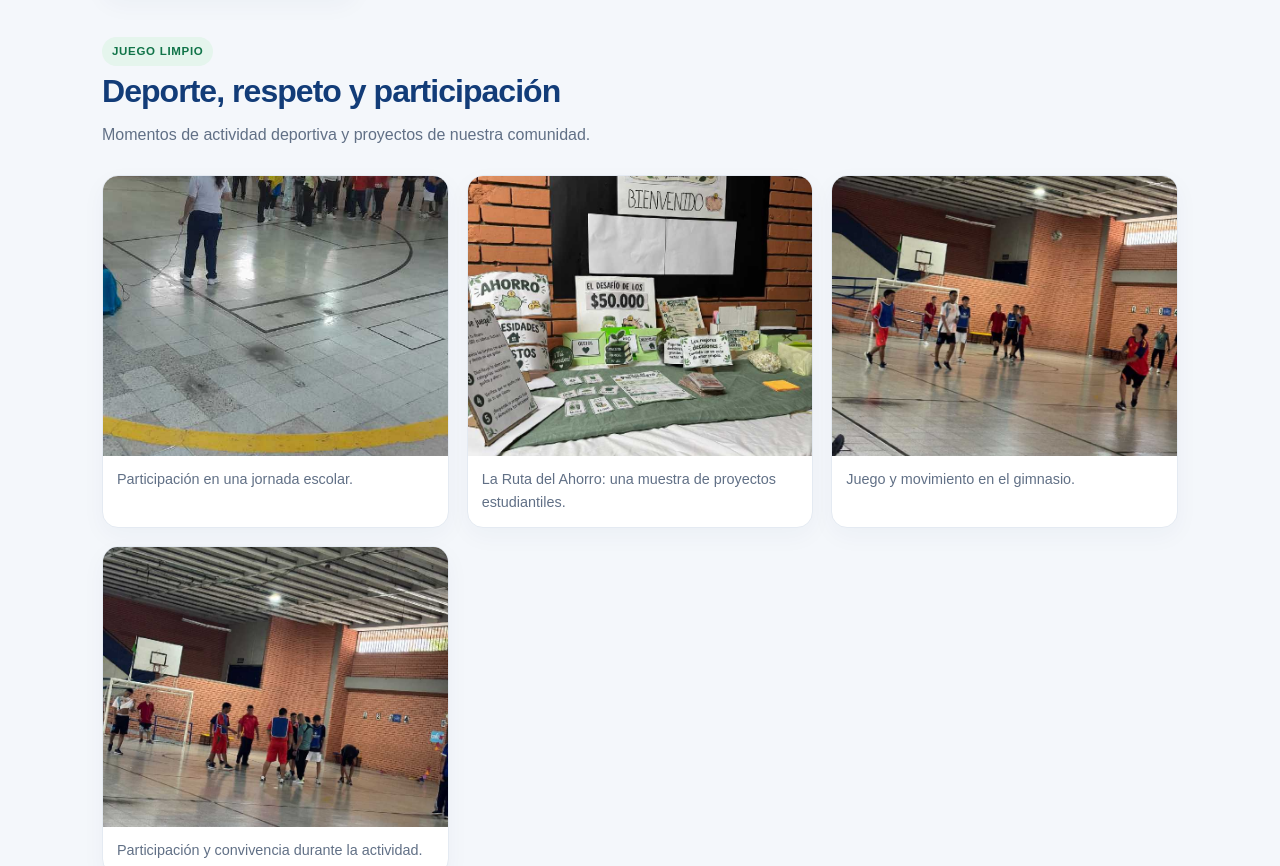
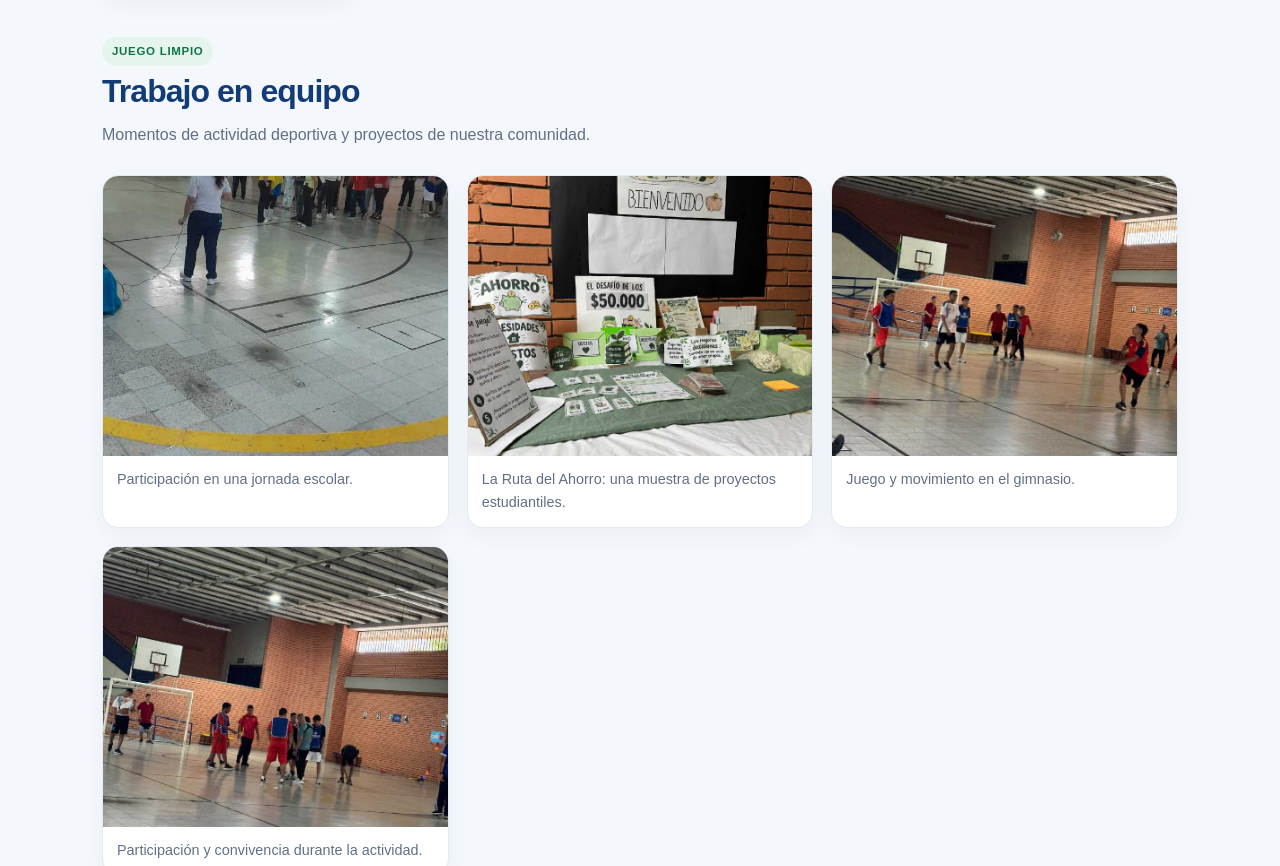
Before and after one commit to Juventud0/A-pe-nco-comfand-, a plain HTML site: page index.html in a window 1280 px wide. Shown: the part 2871-3737 px from the top of the page. Drawn offline with Linux system fonts and the light colour scheme.

Commit message:
Restaurar título Trabajo en equipo y conservar eventos deportivos

```diff
--- a/index.html
+++ b/index.html
@@ -58,7 +58,7 @@ footer{background:#102746;color:#dce7f4;padding:30px 22px;text-align:center}foot
 
 
 </div>
-<div class="section-head" id="juego-limpio" style="margin-top:40px;scroll-margin-top:120px"><div><span class="tag">Juego limpio</span><h2>Deporte, respeto y participación</h2><p>Momentos de actividad deportiva y proyectos de nuestra comunidad.</p></div></div>
+<div class="section-head" id="juego-limpio" style="margin-top:40px;scroll-margin-top:120px"><div><span class="tag">Juego limpio</span><h2>Trabajo en equipo</h2><p>Momentos de actividad deportiva y proyectos de nuestra comunidad.</p></div></div>
 <div class="sport-gallery">
 <figure><a href="juego-limpio-01.jpg"><img src="juego-limpio-01.jpg" alt="Estudiantes reunidos en el gimnasio durante una actividad escolar" loading="lazy"></a><figcaption>Participación en una jornada escolar.</figcaption></figure>
 <figure><a href="juego-limpio-02.jpg"><img src="juego-limpio-02.jpg" alt="Muestra escolar La Ruta del Ahorro, con carteles y materiales sobre decisiones financieras" loading="lazy"></a><figcaption>La Ruta del Ahorro: una muestra de proyectos estudiantiles.</figcaption></figure>
```
